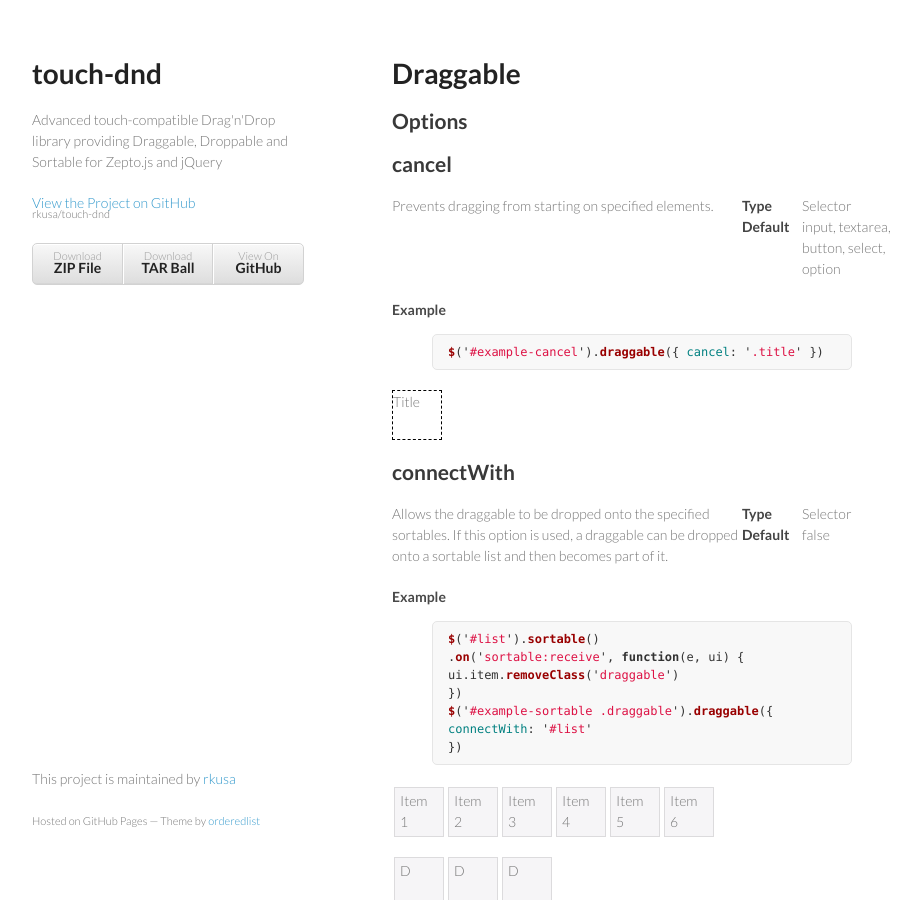
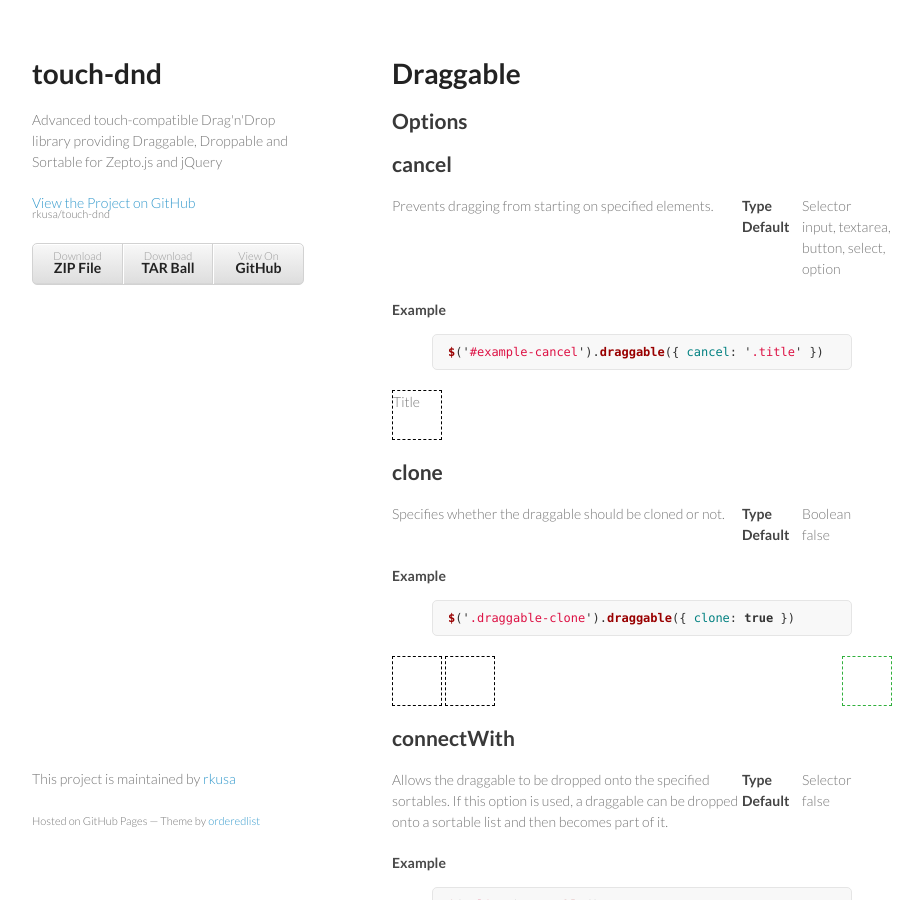
Before and after one commit to rkusa/touch-dnd, a Jekyll site: the page built from draggable.html, in a window 1280 px wide and 900 px high. Shown: the whole window, without its empty margins (178-1101 px from the left). Built offline with Jekyll 4.4.1, drawn with Linux system fonts in a browser that asks for light colours; Markdown is read by kramdown in place of the engine named in the settings; some of the changed lines change nothing that is shown.

Commit message:
add docs for draggable clone option

```diff
--- a/draggable.html
+++ b/draggable.html
@@ -22,6 +22,26 @@
 <script type="text/javascript">
   $(function() {
     $('#example-cancel').draggable({ cancel: '.title' })
+  })
+</script>
+
+<h2>clone</h2>
+<dl>
+  <dt>Type</dt>
+  <dd>Boolean</dd>
+  <dt>Default</dt>
+  <dd>false</dd>
+</dl>
+<p>Specifies whether the draggable should be cloned or not.</p>
+<h4>Example</h4>
+{% highlight js %}$('.draggable-clone').draggable({ clone: true }){% endhighlight %}
+<div class="draggable draggable-clone"></div>
+<div class="draggable draggable-clone"></div>
+<div class="droppable" id="droppable-clone" style="float:right"></div>
+<script type="text/javascript">
+  $(function() {
+    $('.draggable-clone').draggable({ clone: true })
+    $('#droppable-clone').droppable()
   })
 </script>
 
--- a/javascripts/touch-dnd.js
+++ b/javascripts/touch-dnd.js
@@ -29,7 +29,7 @@
   var nextId = 0
   var Dragging = function() {
     this.eventHandler = $('<div />')
-    this.parent = this.el = null
+    this.parent = this.el = this.handle = null
     this.origin = { x: 0, y: 0, transition: null, translate: null, offset: { x: 0, y: 0 } }
     this.lastEntered = this.currentTarget = null
     this.lastX = this.lastY = this.lastDirection = null
@@ -55,10 +55,12 @@
     return this
   }
 
-  Dragging.prototype.start = function(parent, el, e) {
+  Dragging.prototype.start = function(parent, el, e, handle) {
     this.parent = parent
     this.el = el
-    this.el.css('-ms-touch-action', 'none').css('touch-action', 'none')
+    this.handle = handle
+    var el = this.handle || this.el
+    el.css('-ms-touch-action', 'none').css('touch-action', 'none')
     this.origin.x = window.event && window.event.changedTouches && event.changedTouches[0].pageX || e.pageX
     this.origin.y = window.event && window.event.changedTouches && event.changedTouches[0].pageY || e.pageY
     this.origin.transform  = vendorify('transform', this.el[0])
@@ -69,9 +71,9 @@
     // the draged element is going to stick right under the cursor
     // setting the css property `pointer-events` to `none` will let
     // the pointer events fire on the elements underneath the helper
-    this.el[0].style.pointerEvents = 'none'
+    el[0].style.pointerEvents = 'none'
     $(document).on('mousemove touchmove MSPointerMove pointermove', $.proxy(this.move, this))
-    transition(this.el[0], '')
+    transition(el[0], '')
     this.eventHandler.trigger('dragging:start')
     return this.el
   }
@@ -83,16 +85,28 @@
       $(last).trigger('dragging:drop', e)
     }
     if (!this.el) return
+    var transform = this.origin.transform || 'translate(0, 0)'
+    var el = this.handle || this.el, self = this
     if (revert === undefined) revert = true
-    if (revert) {
-      transition(this.el[0], 'all 0.5s ease-in-out 0s')
-      setTimeout(vendorify.bind(null, 'transition', this.el[0], this.origin.transition), 500)
+    if (this.handle) {
+      transition(this.handle[0], 'all 0.5s ease-in-out 0s')
+      if (revert) {
+        vendorify('transform', this.handle[0], transform)
+        setTimeout(this.handle.remove.bind(this.handle), 500)
+      } else {
+        this.handle.remove()
+      }
+    } else {
+      if (revert) {
+        transition(this.el[0], 'all 0.5s ease-in-out 0s')
+        setTimeout(vendorify.bind(null, 'transition', this.el[0], this.origin.transition), 500)
+      }
+      vendorify('transform', this.el[0], transform)
+      this.el[0].style.pointerEvents = 'auto'
     }
-    vendorify('transform', this.el[0], this.origin.transform || 'translate(0, 0)')
-    this.el[0].style.pointerEvents = 'auto'
     $(document).off('mousemove touchmove MSPointerMove pointermove', this.move)
     this.eventHandler.trigger('dragging:stop')
-    this.parent = this.el = this.placeholder = null
+    this.parent = this.el = this.placeholder = this.handle = null
   }
 
   Dragging.prototype.move = function(e) {
@@ -124,7 +138,8 @@
 
     var deltaX = (window.event && window.event.changedTouches && event.changedTouches[0].pageX || e.pageX) - this.origin.x
       , deltaY = (window.event && window.event.changedTouches && event.changedTouches[0].pageY || e.pageY) - this.origin.y
-    translate(this.el[0], deltaX, deltaY)
+    var el = this.handle || this.el
+    translate(el[0], deltaX, deltaY)
   }
 
   Dragging.prototype.setCurrent = function(target) {
@@ -255,7 +270,18 @@
       if (!isHandle) return false
     }
 
-    dragging.start(this, this.el, e)
+    var el = this.el, handle
+    if (this.opts.clone) {
+      el = this.el.clone()
+      handle = this.el.clone()
+      var position = this.el.position()
+      handle.css('position', 'absolute')
+            .css('left', position.left).css('top', position.top)
+            .width(this.el.width()).height(this.el.height())
+      handle.insertAfter(this.el)
+    }
+
+    dragging.start(this, el, e, handle)
     $(document).on(END_EVENT, $.proxy(this.end, this))
   }
 
@@ -375,10 +401,9 @@
     var el = dragging.el
     dragging.stop(originalEvent, false)
 
-    var item = this.opts.clone ? el.clone() : el
-    $(this.el).append(item)
+    $(this.el).append(el)
 
-    this.el.trigger('droppable:drop', { item: item, draggable: el })
+    this.el.trigger('droppable:drop', { item: el })
   }
 
   var Sortable = function(element, opts) {
@@ -741,6 +766,7 @@
     disabled: false,
     handle: false,
     initialized: false,
+    clone: false,
     scope: 'default'
   })
 
@@ -750,7 +776,6 @@
     disabled: false,
     hoverClass: false,
     initialized: false,
-    clone: false,
     scope: 'default'
   })
 
```
Also changed, not shown: javascripts/touch-dnd.min.js, 1 other file.
